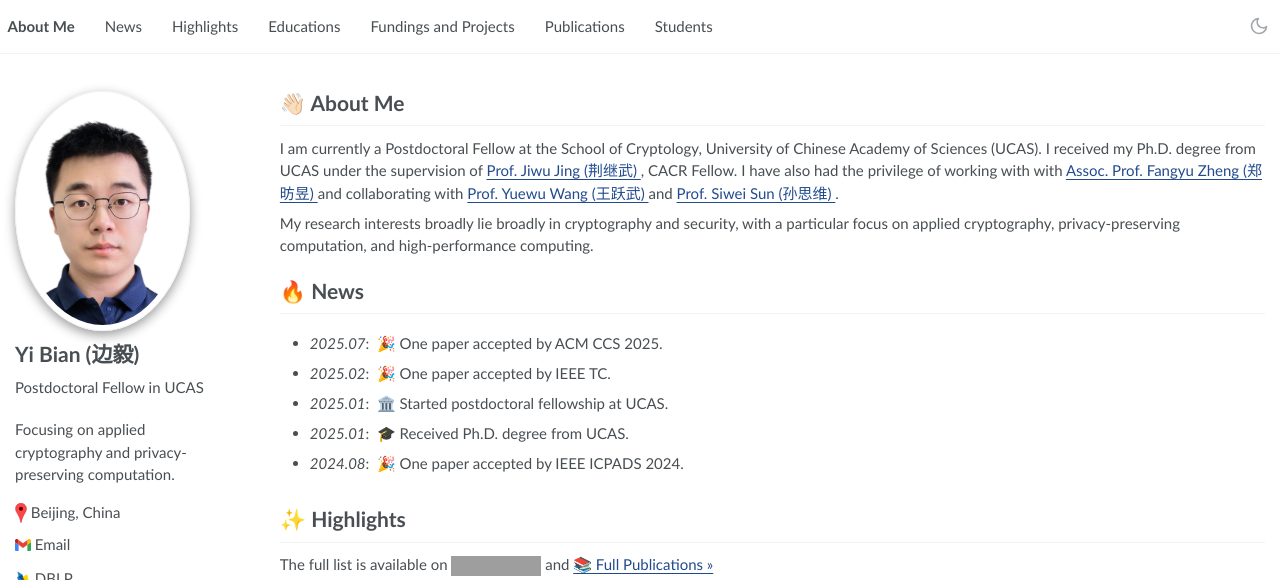
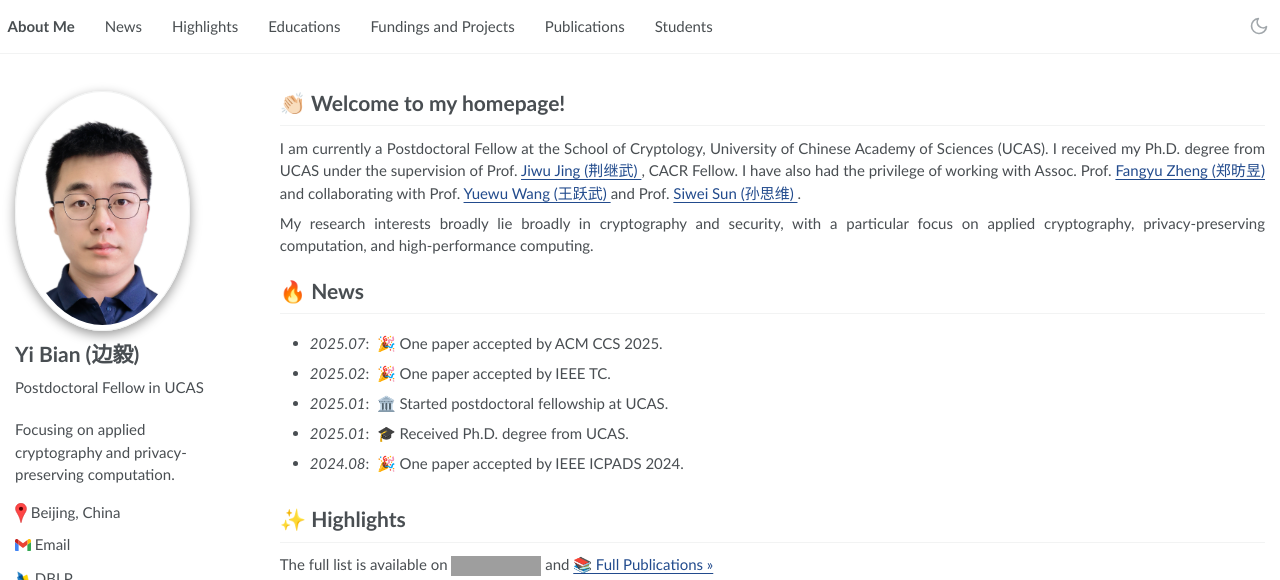
Before and after one commit to bianyiby/bianyiby.github.io, a Jekyll site: the page built from _pages/about.md, in a window 1280 px wide and 1400 px high, cut to the strip 0-580 px from the top of the window. Built offline with Jekyll 4.4.1, drawn with Linux system fonts in a browser that asks for light colours; some of the changed lines change nothing that is shown; grey boxes are pictures that could not be loaded.

Commit message:
Fix nav scroll positioning, cross-page hash cleanup, scroll-padding-top, About Me icon

```diff
--- a/_includes/masthead.html
+++ b/_includes/masthead.html
@@ -80,12 +80,51 @@
         var path = window.location.pathname;
         if ((href === '/' || href === '') && (path === '/' || path === '')) {
           e.preventDefault();
+          e.stopImmediatePropagation();
+          items.forEach(function(i) { i.parentElement.classList.remove('active'); });
+          item.parentElement.classList.add('active');
           window.scrollTo({ top: 0, behavior: 'smooth' });
+        } else if (href.indexOf('#') !== -1) {
+          var hashIndex = href.indexOf('#');
+          var linkPath = href.substring(0, hashIndex);
+          var hash = href.substring(hashIndex);
+          var samePage = (linkPath === '' || linkPath === path || linkPath + '/' === path);
+          if (samePage) {
+            e.preventDefault();
+            e.stopImmediatePropagation();
+            items.forEach(function(i) { i.parentElement.classList.remove('active'); });
+            item.parentElement.classList.add('active');
+            var target = document.querySelector(hash);
+            if (target) {
+              target.style.transition = 'none';
+              target.classList.add('visible');
+              var rect = target.getBoundingClientRect();
+              var navHeight = document.querySelector('.masthead').offsetHeight;
+              window.scrollTo({ top: window.pageYOffset + rect.top - navHeight - 10, behavior: 'smooth' });
+              setTimeout(function() { target.style.transition = ''; }, 100);
+            }
+          }
         }
-        items.forEach(function(i) { i.parentElement.classList.remove('active'); });
-        item.parentElement.classList.add('active');
+      }, true);
+    });
+
+    // On homepage load, scroll to hash if present
+    var currentHash = window.location.hash;
+    if (currentHash && (path === '/' || path === '')) {
+      window.addEventListener('load', function() {
+        var target = document.querySelector(currentHash);
+        if (target) {
+          target.style.transition = 'none';
+          target.classList.add('visible');
+          setTimeout(function() {
+            var rect = target.getBoundingClientRect();
+            var navHeight = document.querySelector('.masthead').offsetHeight;
+            window.scrollTo({ top: window.pageYOffset + rect.top - navHeight - 10 });
+            target.style.transition = '';
+          }, 300);
+        }
       });
-    });
+    }
 
     // Close hamburger when clicking a hidden link
     document.querySelectorAll('.hidden-links').forEach(function(el) {
--- a/_includes/scripts.html
+++ b/_includes/scripts.html
@@ -1,4 +1,12 @@
 <script src="{{ '/assets/js/main.min.js' | relative_url }}"></script>
+
+<script>
+  if (window.location.hash && (window.location.pathname === '/' || window.location.pathname === '')) {
+    setTimeout(function() {
+      history.replaceState(null, '', window.location.pathname);
+    }, 1);
+  }
+</script>
 
 {% include analytics.html %}
 {% include fetch_google_scholar_stats.html %}
--- a/_pages/about.md
+++ b/_pages/about.md
@@ -20,8 +20,8 @@
 <!-- Lorem ipsum dolor sit amet, consectetur adipiscing elit. Vivamus ornare aliquet ipsum, ac tempus justo dapibus sit amet. Suspendisse condimentum, libero vel tempus mattis, risus risus vulputate libero, elementum fermentum mi neque vel nisl. Maecenas facilisis maximus dignissim. Curabitur mattis vulputate dui, tincidunt varius libero luctus eu. Mauris mauris nulla, scelerisque eget massa id, tincidunt congue felis. Sed convallis tempor ipsum rhoncus viverra. Pellentesque nulla orci, accumsan volutpat fringilla vitae, maximus sit amet tortor. Aliquam ultricies odio ut volutpat scelerisque. Donec nisl nisl, porttitor vitae pharetra quis, fringilla sed mi. Fusce pretium dolor ut aliquam consequat. Cras volutpat, tellus accumsan mattis molestie, nisl lacus tempus massa, nec malesuada tortor leo vel quam. Aliquam vel ex consectetur, vehicula leo nec, efficitur eros. Donec convallis non urna quis feugiat.
 
 My research interest includes neural machine translation and computer vision. I have published more than 100 papers at the top international AI conferences with total <a href='https://scholar.google.com/citations?user=DhtAFkwAAAAJ'>google scholar citations <strong><span id='total_cit'>260000+</span></strong></a> (You can also use google scholar badge <a href='https://scholar.google.com/citations?user=DhtAFkwAAAAJ'><img src="https://img.shields.io/endpoint?url={{ url | url_encode }}&logo=Google%20Scholar&labelColor=f6f6f6&color=9cf&style=flat&label=citations"></a>). -->
-# 👋🏻 About Me
-I am currently a Postdoctoral Fellow at the School of Cryptology, University of Chinese Academy of Sciences (UCAS). I received my Ph.D. degree from UCAS under the supervision of <a href="https://people.ucas.ac.cn/~0006150">Prof. Jiwu Jing (荆继武) </a>, CACR Fellow. I have also had the privilege of working with with <a href="https://zhengfangyu.github.io/"> Assoc. Prof. Fangyu Zheng (郑昉昱) </a> and collaborating with <a href="https://people.ucas.ac.cn/~0006707">Prof. Yuewu Wang (王跃武) </a> and <a href="https://people.ucas.edu.cn/~sunsiwei">Prof. Siwei Sun (孙思维) </a>.
+# 👏🏻 Welcome to my homepage!
+I am currently a Postdoctoral Fellow at the School of Cryptology, University of Chinese Academy of Sciences (UCAS). I received my Ph.D. degree from UCAS under the supervision of Prof. <a href="https://people.ucas.ac.cn/~0006150">Jiwu Jing (荆继武) </a>, CACR Fellow. I have also had the privilege of working with Assoc. Prof. <a href="https://zhengfangyu.github.io/"> Fangyu Zheng (郑昉昱) </a> and collaborating with Prof. <a href="https://people.ucas.ac.cn/~0006707">Yuewu Wang (王跃武) </a> and Prof.  <a href="https://people.ucas.edu.cn/~sunsiwei">Siwei Sun (孙思维) </a>.
 
 My research interests broadly lie broadly in cryptography and security, with a particular focus on applied cryptography, privacy-preserving computation, and high-performance computing.
 
--- a/assets/css/main.scss
+++ b/assets/css/main.scss
@@ -141,6 +141,10 @@
 }
 [data-theme="dark"] a { color: var(--link-color) !important; }
 [data-theme="dark"] a:hover { color: var(--link-hover) !important; }
+
+.page__content p {
+    text-align: justify;
+}
 
 [data-theme="dark"] .masthead {
     background-color: var(--nav-bg) !important;
@@ -434,7 +438,7 @@
     color: #5dade2;
 }
 
-$scroll_offset : 2em;
+$scroll_offset : 0em;
 h1:before, .anchor:before {
     content: '';
     display: block;
@@ -442,6 +446,10 @@
     width: 0;
     height: $scroll_offset;
     margin-top: -$scroll_offset;
+}
+
+html {
+    scroll-padding-top: 60px;
 }
 
 .badge {
```
